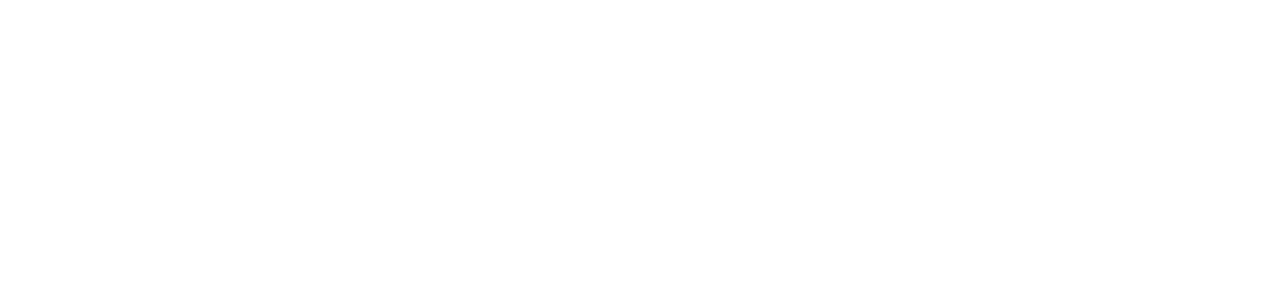
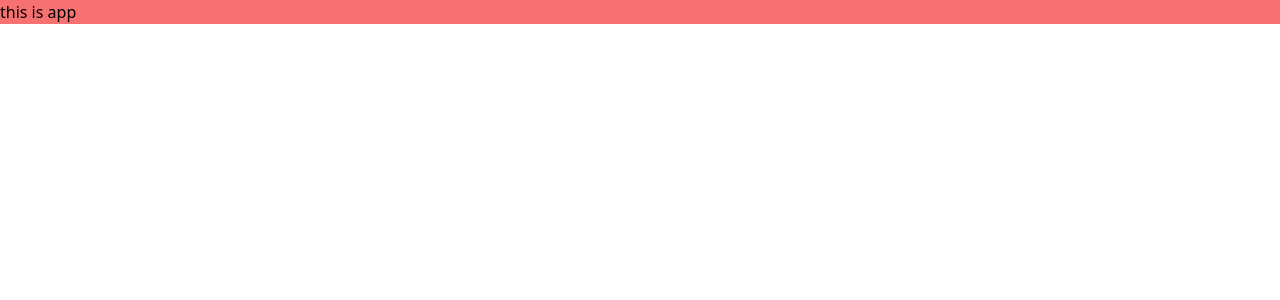
Before and after one commit to QuaziSamiha/blood_donation_client, a React (Create React App) app: page / in a window 1280 px wide. Shown: the top 300 px of the page. Built offline with nearby package versions, Linux system fonts and the light colour scheme.

Commit message:
tailwindcss installed

```diff
--- /dev/null
+++ b/craco.config.js
@@ -0,0 +1,10 @@
+module.exports = {
+    style: {
+        postcss: {
+            plugins: [
+                require('tailwindcss'),
+                require('autoprefixer'),
+            ],
+        },
+    },
+}
--- a/src/App.js
+++ b/src/App.js
@@ -1,6 +1,7 @@
 function App() {
   return (
     <div>
+      <h1 className='bg-red-400'>this is app</h1>
     </div>
   );
 }
--- /dev/null
+++ b/src/components/Home/Header/Header.js
@@ -0,0 +1,9 @@
+import React from 'react'
+
+export default function Header() {
+    return (
+        <div>
+            <h1>this is header</h1>
+        </div>
+    )
+}
--- /dev/null
+++ b/src/components/Home/HeaderSlider/HeaderSlider.js
@@ -0,0 +1,9 @@
+import React from 'react'
+
+export default function HeaderSlider() {
+    return (
+        <div>
+            <h1>this is header slider</h1>
+        </div>
+    )
+}
--- /dev/null
+++ b/src/components/Home/Home/Home.js
@@ -0,0 +1,9 @@
+import React from 'react'
+
+export default function Home() {
+    return (
+        <div>
+            <h1>this is home</h1>
+        </div>
+    )
+}
--- /dev/null
+++ b/src/components/Shared/Navbar/Navbar.js
@@ -0,0 +1,9 @@
+import React from 'react'
+
+export default function Navbar() {
+    return (
+        <div>
+            <h1>this is navbar</h1>
+        </div>
+    )
+}
--- a/src/index.css
+++ b/src/index.css
@@ -1,13 +1,3 @@
-body {
-  margin: 0;
-  font-family: -apple-system, BlinkMacSystemFont, 'Segoe UI', 'Roboto', 'Oxygen',
-    'Ubuntu', 'Cantarell', 'Fira Sans', 'Droid Sans', 'Helvetica Neue',
-    sans-serif;
-  -webkit-font-smoothing: antialiased;
-  -moz-osx-font-smoothing: grayscale;
-}
-
-code {
-  font-family: source-code-pro, Menlo, Monaco, Consolas, 'Courier New',
-    monospace;
-}
+@tailwind base;
+@tailwind components;
+@tailwind utilities;
--- /dev/null
+++ b/tailwind.config.js
@@ -0,0 +1,11 @@
+module.exports = {
+  purge: ['./src/**/*.{js,jsx,ts,tsx}', './public/index.html'],
+  darkMode: false, // or 'media' or 'class'
+  theme: {
+    extend: {},
+  },
+  variants: {
+    extend: {},
+  },
+  plugins: [],
+}
```
Also changed, not shown: package.json (+9 -3 lines), 1 other file (tests, documents, lock files or other folders).
